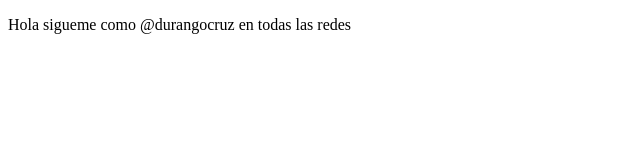
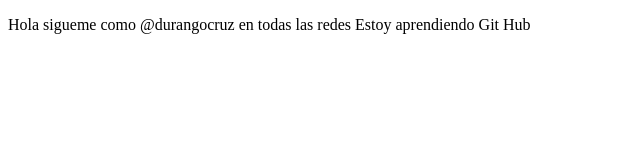
Before and after one commit to durangocruz/proyectoDemoCursoPrework, a plain HTML site: page index.html in a window 1280 px wide. Shown: the whole page, without its empty margins (0-640 px from the left). Drawn offline with Linux system fonts and the light colour scheme.

Commit message:
cambios agregados aprendiendo GitHub

```diff
--- a/index.html
+++ b/index.html
@@ -9,6 +9,7 @@
 <body>
     <p>
         Hola sigueme como @durangocruz en todas las redes
+        Estoy aprendiendo Git Hub
     </p>
 </body>
 </html>
```
